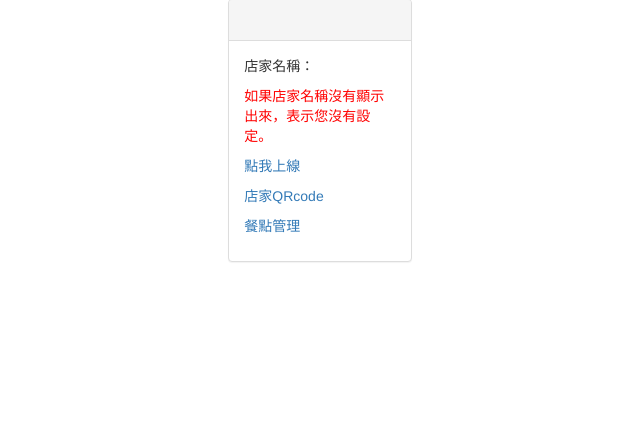
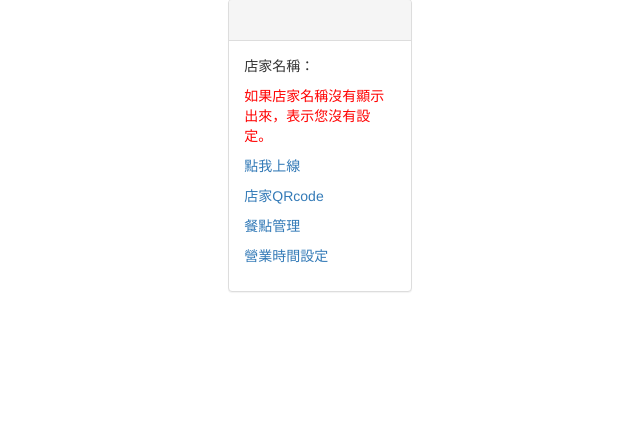
Before and after one commit to yuenliu/B-07-project, a PHP site: page /store_manage.php in a window 1280 px wide. Shown: the part 73-512 px from the top of the page, without its empty margins (0-640 px from the left). Run offline with PHP 8.4, Linux system fonts and the light colour scheme; a user stored in the database is signed in; data comes from the database, SQL or seed files in the repository; data that the repository does not hold is empty.

Commit message:
Update store_manage.php

```diff
--- a/PHP/store_manage.php
+++ b/PHP/store_manage.php
@@ -34,7 +34,6 @@ require_once("login_check.php");
                     $query_RecMember = "SELECT * FROM `member` WHERE `account`='" . $_SESSION["account"] . "'";
                     $RecMember = mysqli_query($conn, $query_RecMember);
                     $row_Recmember = mysqli_fetch_assoc($RecMember);
-
                     if (
                         $row_Recmember["identity"] == "consumer" ||
                         $row_Recmember["identity"] == "root"
@@ -67,6 +66,7 @@ require_once("login_check.php");
                     }
                     echo "<p><a href='store_qrcode.php'> 店家QRcode </a></p>";
                     echo "<p><a href='food_manage.php'> 餐點管理 </a></p>";
+                    echo "<p><a href='business_hours.php'> 營業時間設定 </a></p>";
                     ?>
                 </p>
             </div>
```
